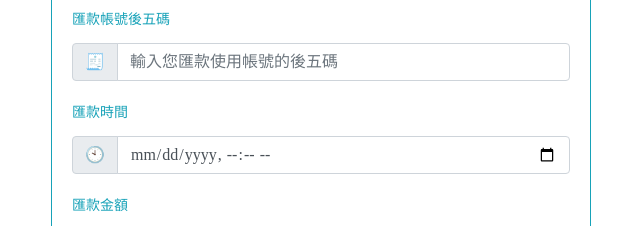
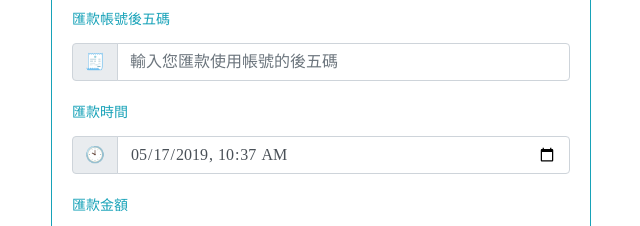
Before and after one commit to meowtsai/longe_web_2019, a React (Create React App) app in the folder client/: page /wire_report/1 in a window 1280 px wide. Shown: the part 1440-1666 px from the top of the page, without its empty margins (319-959 px from the left). Built offline with nearby package versions, Linux system fonts and the light colour scheme; no server answers.

Commit message:
default datetime value

```diff
--- a/client/src/components/vip/VipHome.js
+++ b/client/src/components/vip/VipHome.js
@@ -20,7 +20,7 @@ const VipHome = ({
   const [userPhone, setUserPhone] = useState("");
   const [wireCode, setWireCode] = useState("");
 
-  const [wireTime, setWireTime] = useState("");
+  const [wireTime, setWireTime] = useState(moment().format("YYYY-MM-DDTHH:mm"));
   const [wireAmount, setWireAmount] = useState("");
   const [wireName, setWireName] = useState("");
   const [bankName, setBankName] = useState("");
@@ -375,8 +375,7 @@ const VipHome = ({
                     })}
                     id="wireTime"
                     value={moment(wireTime).format("YYYY-MM-DDTHH:mm")}
-                    //onChange={e => setWireTime(e.target.value)}
-                    onChange="alert(event.target.value)"
+                    onChange={e => setWireTime(e.target.value)}
                   />
                   {errors.wireTime && (
                     <div className="invalid-feedback">{errors.wireTime}</div>
```
